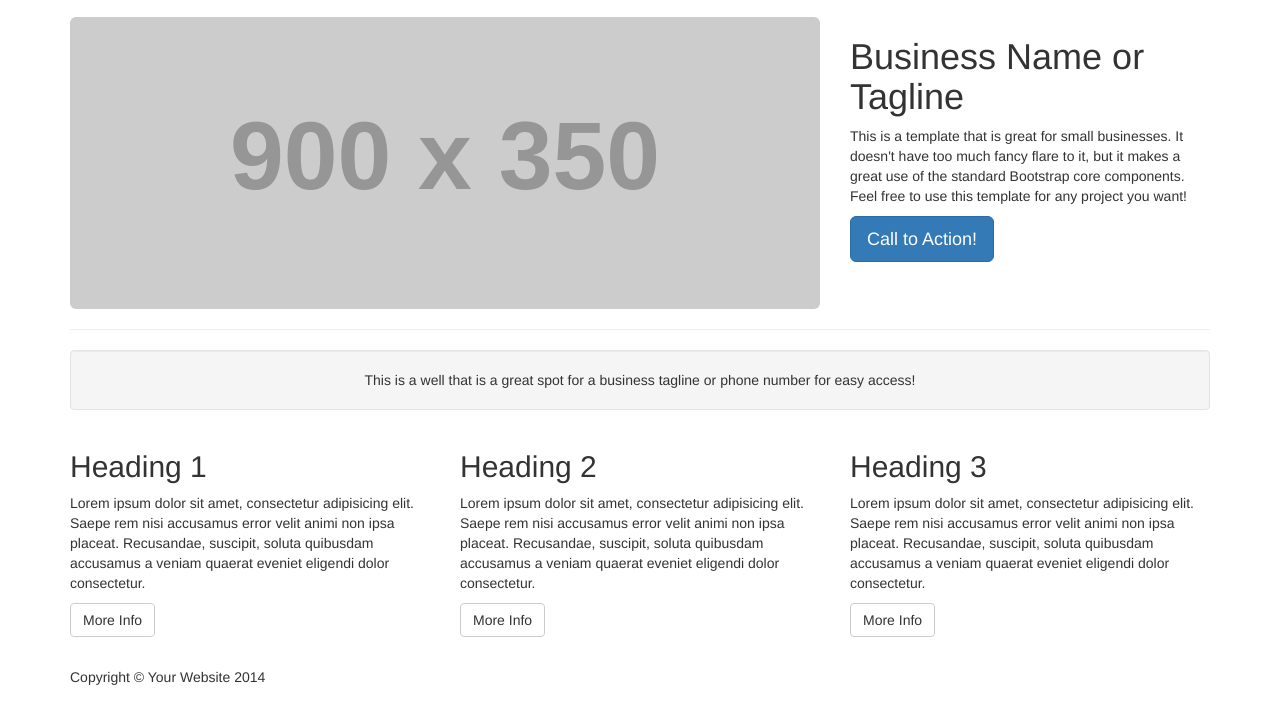
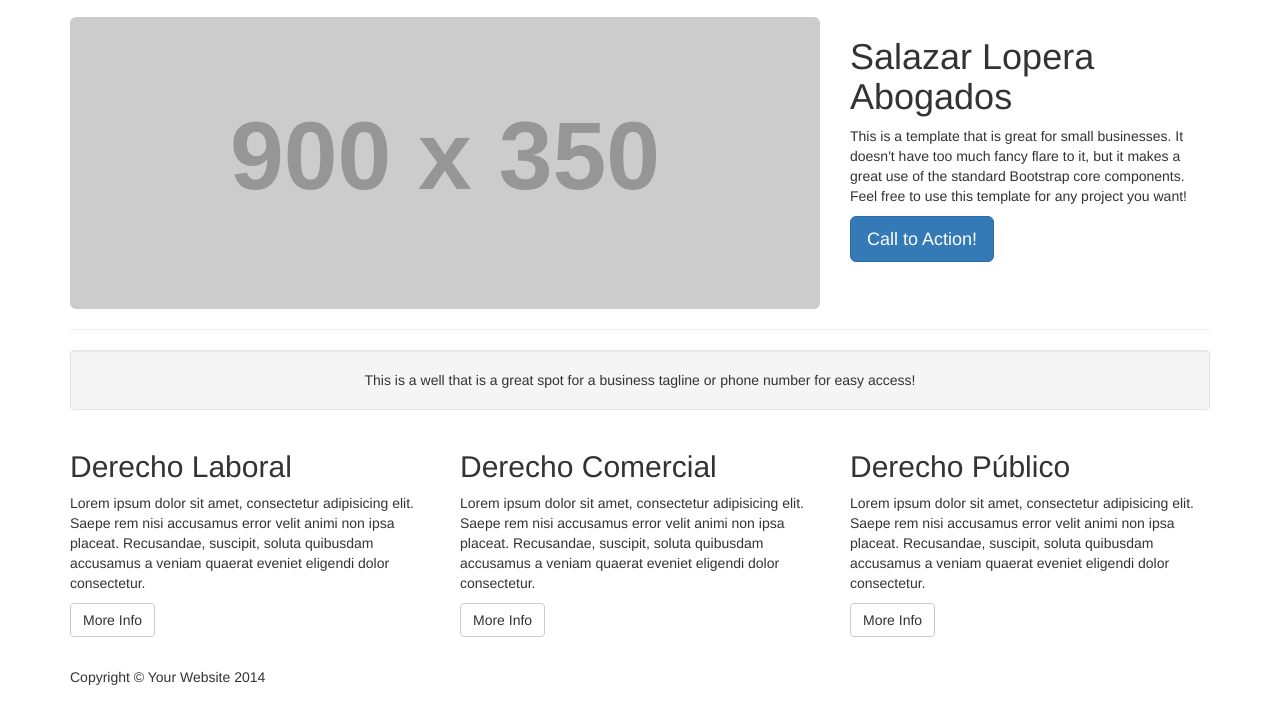
Before and after one commit to Ecarrion/slabogados-landing, a plain HTML site: page index.html in a window 1280 px wide. Shown: the part 83-806 px from the top of the page. Drawn offline with Linux system fonts and the light colour scheme; placeholder pictures from the web are drawn by us.

Commit message:
Adds some main topics

```diff
--- a/index.html
+++ b/index.html
@@ -9,7 +9,7 @@
     <meta name="description" content="">
     <meta name="author" content="">
 
-    <title>Small Business - Start Bootstrap Template</title>
+    <title>SLAbogados</title>
 
     <!-- Bootstrap Core CSS -->
     <link href="css/bootstrap.min.css" rel="stylesheet">
@@ -72,7 +72,7 @@
             </div>
             <!-- /.col-md-8 -->
             <div class="col-md-4">
-                <h1>Business Name or Tagline</h1>
+                <h1>Salazar Lopera Abogados</h1>
                 <p>This is a template that is great for small businesses. It doesn't have too much fancy flare to it, but it makes a great use of the standard Bootstrap core components. Feel free to use this template for any project you want!</p>
                 <a class="btn btn-primary btn-lg" href="#">Call to Action!</a>
             </div>
@@ -96,19 +96,19 @@
         <!-- Content Row -->
         <div class="row">
             <div class="col-md-4">
-                <h2>Heading 1</h2>
+                <h2>Derecho Laboral</h2>
                 <p>Lorem ipsum dolor sit amet, consectetur adipisicing elit. Saepe rem nisi accusamus error velit animi non ipsa placeat. Recusandae, suscipit, soluta quibusdam accusamus a veniam quaerat eveniet eligendi dolor consectetur.</p>
                 <a class="btn btn-default" href="#">More Info</a>
             </div>
             <!-- /.col-md-4 -->
             <div class="col-md-4">
-                <h2>Heading 2</h2>
+                <h2>Derecho Comercial</h2>
                 <p>Lorem ipsum dolor sit amet, consectetur adipisicing elit. Saepe rem nisi accusamus error velit animi non ipsa placeat. Recusandae, suscipit, soluta quibusdam accusamus a veniam quaerat eveniet eligendi dolor consectetur.</p>
                 <a class="btn btn-default" href="#">More Info</a>
             </div>
             <!-- /.col-md-4 -->
             <div class="col-md-4">
-                <h2>Heading 3</h2>
+                <h2>Derecho Público</h2>
                 <p>Lorem ipsum dolor sit amet, consectetur adipisicing elit. Saepe rem nisi accusamus error velit animi non ipsa placeat. Recusandae, suscipit, soluta quibusdam accusamus a veniam quaerat eveniet eligendi dolor consectetur.</p>
                 <a class="btn btn-default" href="#">More Info</a>
             </div>
```
